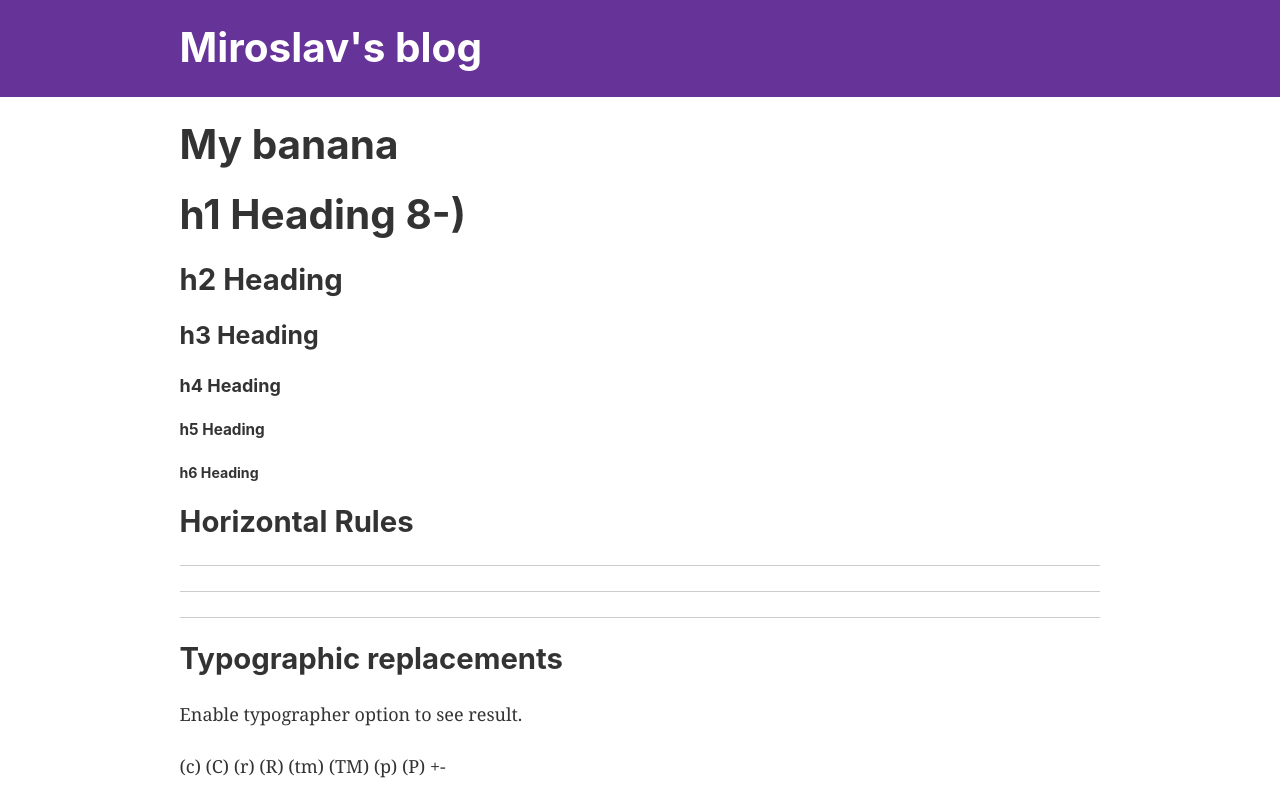
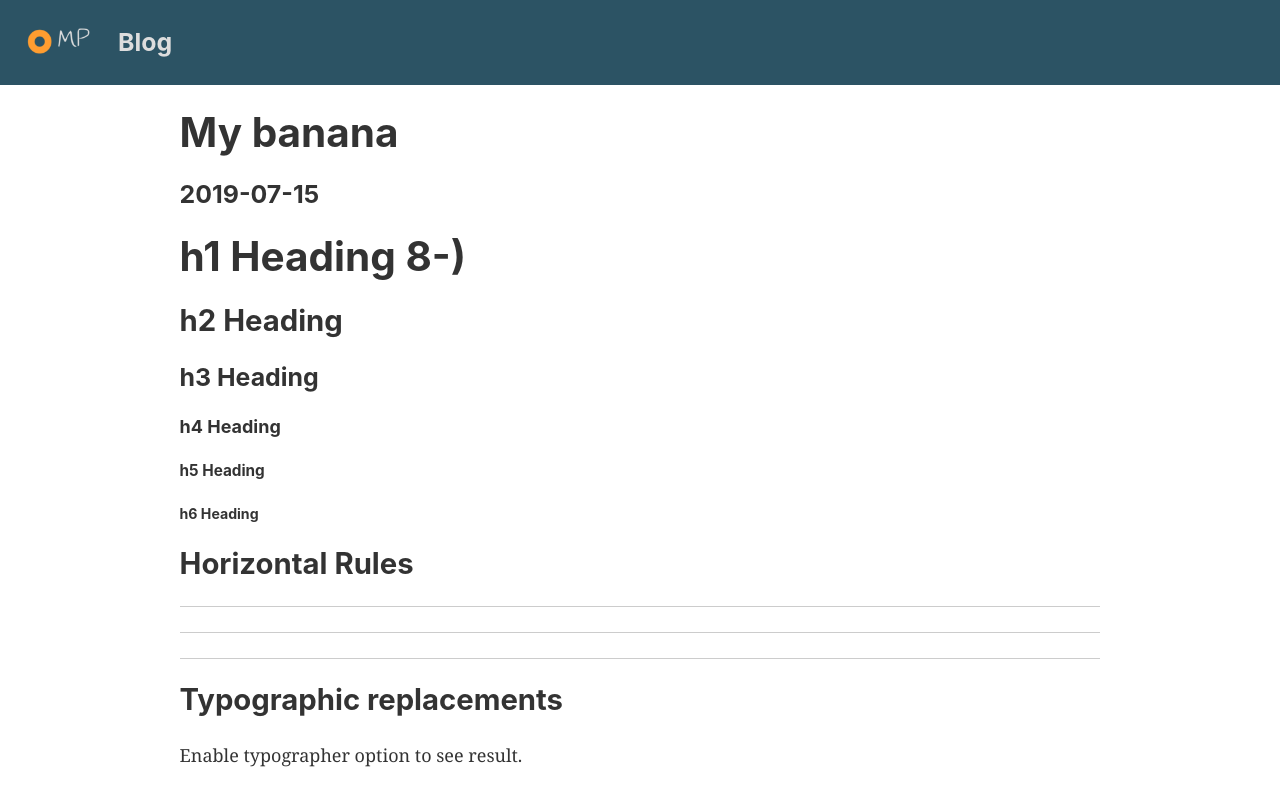
Before and after one commit to Dromediansk/mp-blog, a Gatsby site: page /banana/ in a window 1280 px wide. Shown: the top 792 px of the page. Built offline with nearby package versions, Linux system fonts and the light colour scheme; Gatsby itself is replaced by a stand-in of ours; some packages are replaced by stand-ins of ours.

Commit message:
styling header

```diff
--- a/src/components/header.js
+++ b/src/components/header.js
@@ -1,34 +1,37 @@
 import { Link } from "gatsby"
 import PropTypes from "prop-types"
 import React from "react"
+import styled from 'styled-components'
+
+import Logo from '../images/Logo-portfolio.png'
+
+const HeaderBanner = styled.header`
+    background: #2c5364;
+    margin-bottom: 1.45rem;
+    padding: 0 1rem;
+    display: flex;
+    align-items: center;
+`
+
+const LogoStyled = styled.img`
+    width: 100px;
+    height: auto;
+    margin: 0;
+    vertical-align: middle;
+`
 
 const Header = ({ siteTitle }) => (
-  <header
-    style={{
-      background: `rebeccapurple`,
-      marginBottom: `1.45rem`,
-    }}
-  >
-    <div
-      style={{
-        margin: `0 auto`,
-        maxWidth: 960,
-        padding: `1.45rem 1.0875rem`,
-      }}
-    >
-      <h1 style={{ margin: 0 }}>
+    <HeaderBanner>
         <Link
             to="/"
             style={{
                 color: `white`,
-            textDecoration: `none`,
+                textDecoration: `none`
             }}
-        >
-          {siteTitle}
+        ><LogoStyled src={Logo} alt="MP logo" />
         </Link>
-      </h1>
-    </div>
-  </header>
+        <h3 style={{ margin: 'auto 0', color: '#ddd' }}>Blog</h3>
+    </HeaderBanner>
 )
 
 Header.propTypes = {
--- a/src/templates/blog-post.js
+++ b/src/templates/blog-post.js
@@ -8,6 +8,7 @@ export default ({ data }) => {
         <Layout>
             <div>
                 <h1>{post.frontmatter.title}</h1>
+                <h3>{post.frontmatter.date}</h3>
                 <div dangerouslySetInnerHTML={{ __html: post.html }} />
             </div>
         </Layout>
@@ -20,6 +21,7 @@ export const query = graphql`
             html
             frontmatter {
                 title
+                date
             }
         }
     }
```
Also changed, not shown: gatsby-config.js (indentation only), gatsby-node.js (indentation only), src/images/Logo-portfolio.png (added). Lines whose indentation alone changed are shown as unchanged.
